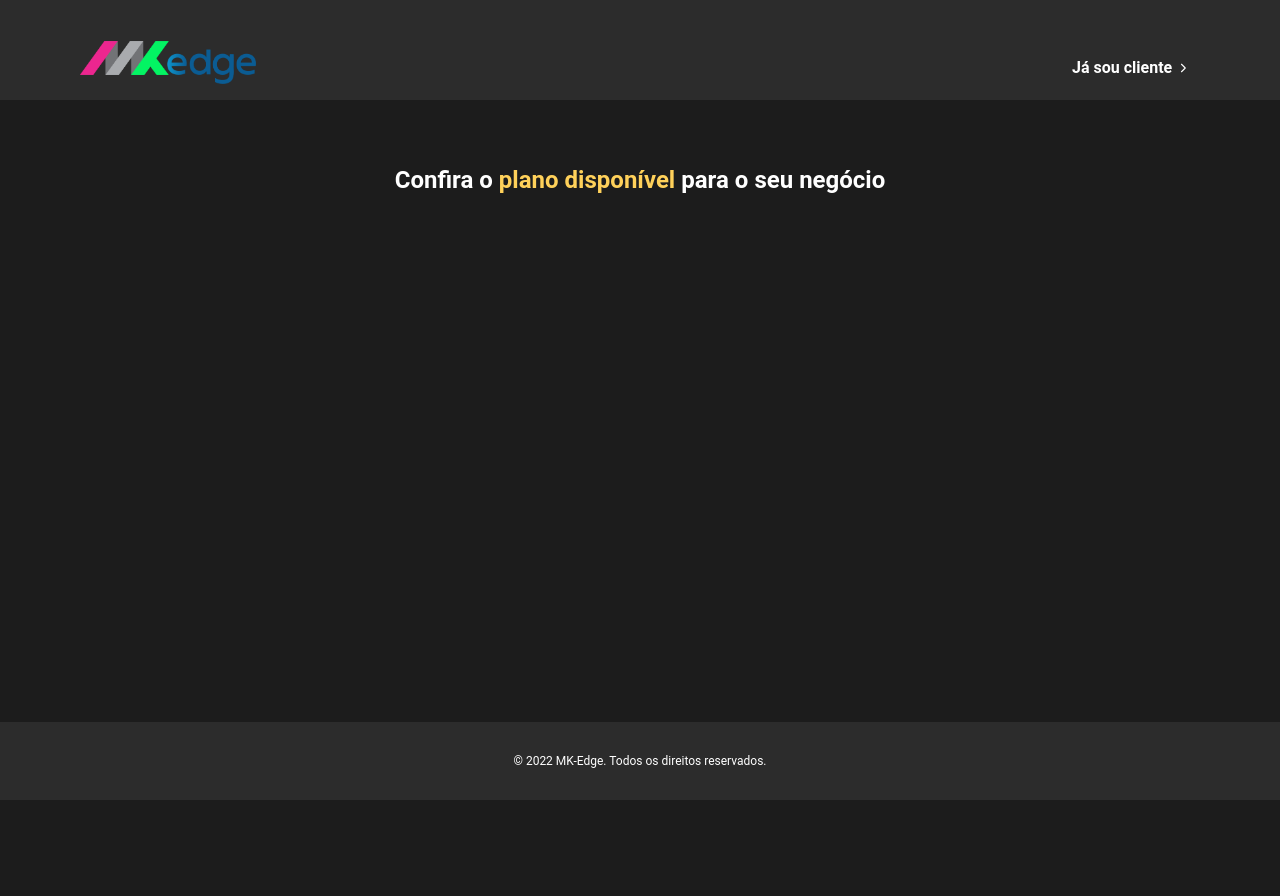
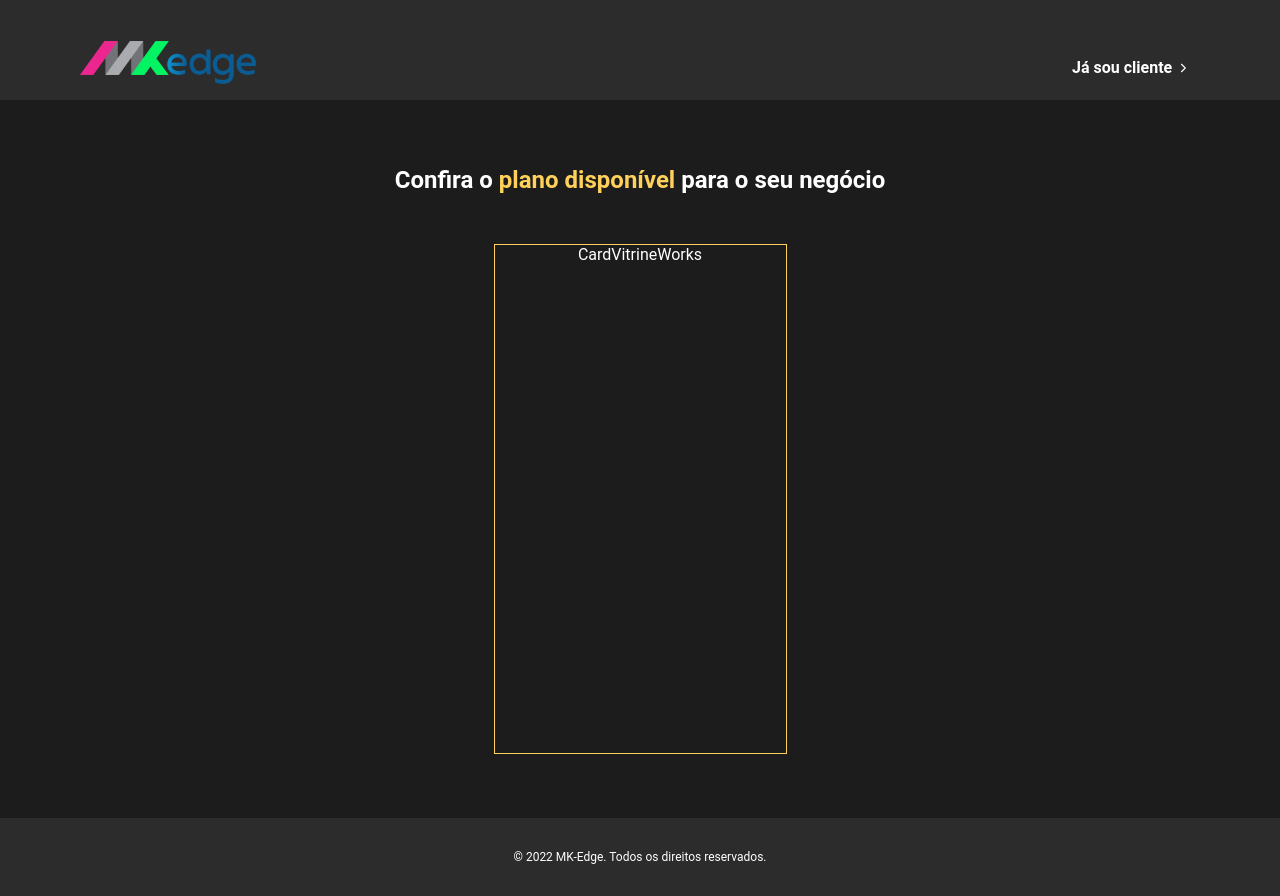
Before and after one commit to edilsonlm217/landing-page-mobile-first, a Next.js app: page / in a window 1280 px wide. Before the commit the page ends 800 px from the top, so only its background shows below. Built offline with nearby package versions, Linux system fonts and the light colour scheme.

Commit message:
Implementação parcial do card da vitrine

```diff
--- /dev/null
+++ b/src/components/CardVitrine/index.tsx
@@ -0,0 +1,13 @@
+import React from 'react';
+
+import styles from './styles.module.scss';
+
+const CardVitrine: React.FC = () => {
+  return (
+    <div className={styles.card}>
+      <p>CardVitrineWorks</p>
+    </div>
+  );
+}
+
+export default CardVitrine;
--- /dev/null
+++ b/src/components/CardVitrine/styles.module.scss
@@ -0,0 +1,7 @@
+.card {
+  display: flex;
+  height: 510px;
+  width: 293px;
+
+  border: 1px solid var(--color-brand-primary-yellow);
+}
--- a/src/pages/_app.tsx
+++ b/src/pages/_app.tsx
@@ -3,8 +3,6 @@ import type { AppProps } from 'next/app';
 
 import Header from '../components/Header';
 import Footer from '../components/Footer';
-
-import styles from '../styles/app.styles.module.scss';
 
 export default function App({ Component, pageProps }: AppProps) {
   return (
--- a/src/pages/index.tsx
+++ b/src/pages/index.tsx
@@ -1,3 +1,5 @@
+import CardVitrine from '../components/CardVitrine';
+
 import styles from '../styles/styles.module.scss';
 
 export default function LandingPage() {
@@ -6,7 +8,12 @@ export default function LandingPage() {
       <h1>
         Confira o{' '}
         <span className={styles.test}>plano disponível</span>{' '}
-        para o seu negócio</h1>
+        para o seu negócio
+      </h1>
+
+      <div>
+        <CardVitrine />
+      </div>
     </div>
   );
 }
--- a/src/styles/styles.module.scss
+++ b/src/styles/styles.module.scss
@@ -11,4 +11,10 @@
       color: var(--color-brand-primary-yellow);
     }
   }
+
+  div {
+    display: flex;
+    justify-content: center;
+    margin-bottom: 1.5rem;
+  }
 }
```
